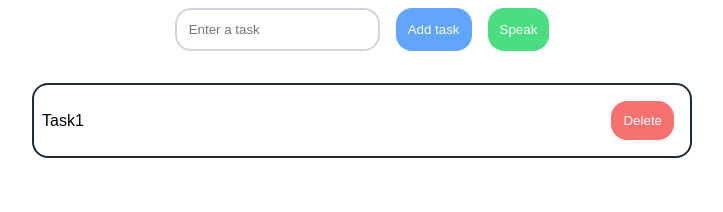
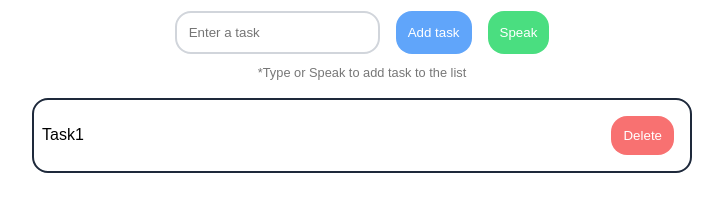
Before and after one commit to DeadInsane5/to-do-list, a plain HTML site: page index.html in a window 1280 px wide. Shown: the whole page, without its empty margins (278-1001 px from the left). Drawn offline with nearby package versions, Linux system fonts and the light colour scheme.

Commit message:
Added cosmetic touches

```diff
--- a/index.html
+++ b/index.html
@@ -1,5 +1,6 @@
 <!DOCTYPE html>
 <html lang="en">
+
 <head>
     <meta charset="UTF-8">
     <meta name="viewport" content="width=device-width, initial-scale=1.0">
@@ -7,6 +8,7 @@
     <script src="https://code.jquery.com/jquery-3.7.1.min.js" defer></script>
     <title>Document</title>
 </head>
+
 <body>
     <div class="container">
         <div class="input-section">
@@ -14,6 +16,9 @@
                 <input type="text" name="task-input" id="task-input" placeholder="Enter a task">
                 <button type="submit" id="add-task">Add task</button>
                 <button id="speech-btn">Speak</button>
+            </div>
+            <div>
+                <p class="info">*Type or Speak to add task to the list</p>
             </div>
         </div>
         <ul id="task-list">
@@ -25,4 +30,5 @@
     </div>
     <script src="main.js" defer></script>
 </body>
+
 </html>
--- a/input.css
+++ b/input.css
@@ -19,15 +19,28 @@ body {
 /* Input section */
 .input-section {
     display: flex;
+    flex-direction: column;
     justify-content: center;
+    align-items: center;
     width: 100%;
+    margin: 0.2rem;
 }
+
 
 /* Input container */
 .input-container {
     display: flex;
     flex-wrap: wrap;
     justify-content: center;
+}
+
+/* Info */
+
+.info {
+    margin: 0.2rem;
+    align-self: flex-end;
+    color: #777777;
+    font-size: 0.8rem;
 }
 
 /* Input field */
@@ -77,6 +90,7 @@ body {
     align-items: flex-start;
     list-style: none;
     padding: 0;
+    margin: 0.2rem;
 }
 
 /* Task list items */
```
